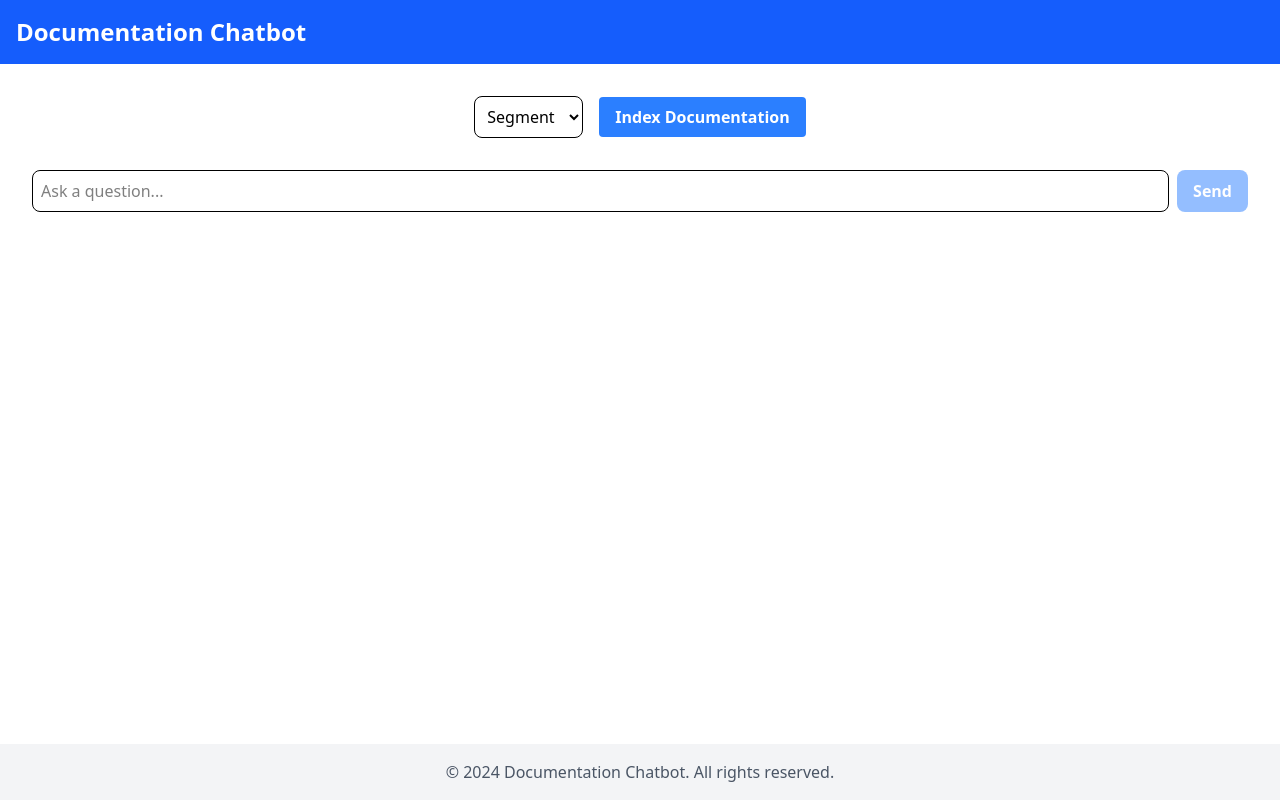
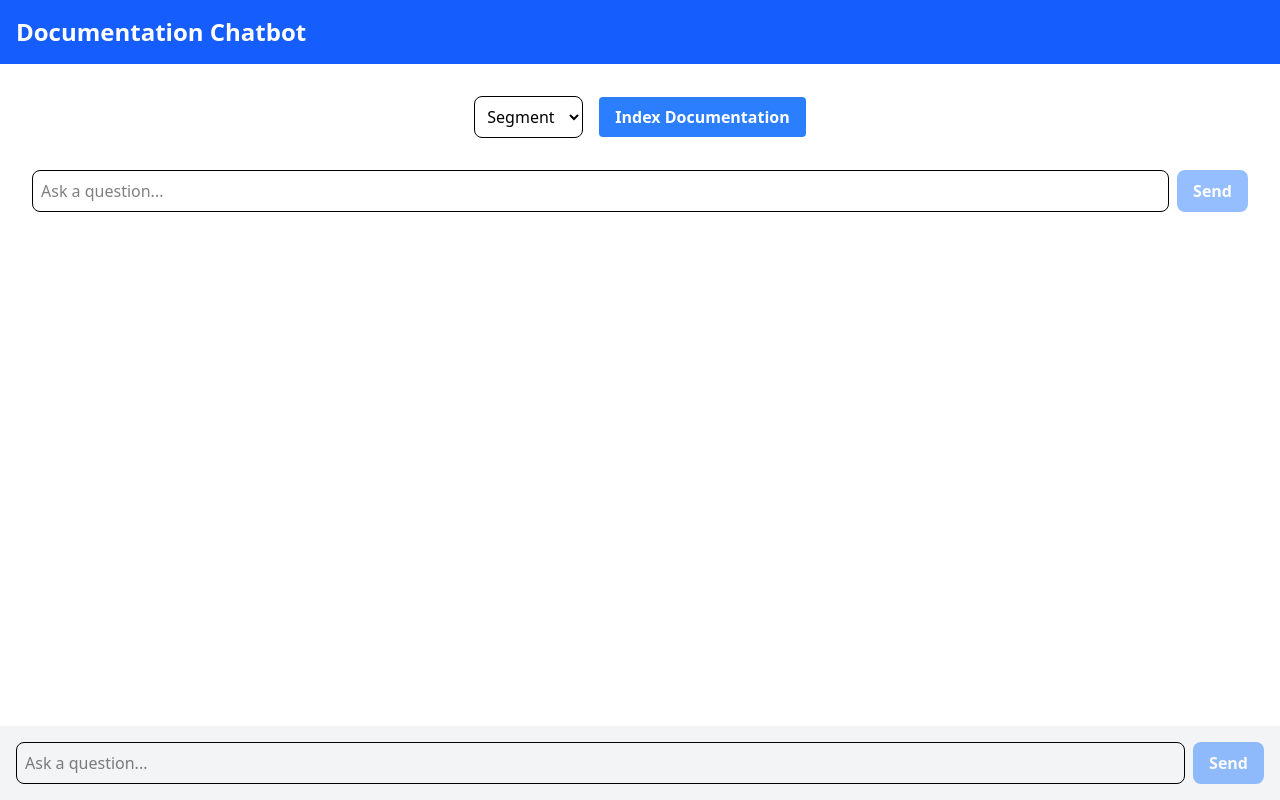
Before and after one commit to mouryagutha/Chat_bot-CDP, a React (Vite) app in the folder frontend/: page / in a window 1280 px wide. Built offline with nearby package versions, Linux system fonts and the light colour scheme.

Commit message:
Update Footer.jsx

```diff
--- a/frontend/src/components/Footer.jsx
+++ b/frontend/src/components/Footer.jsx
@@ -1,8 +1,24 @@
-function Footer() {
+function Footer({ input, setInput, handleSubmit, isLoading, isIndexed }) {
   return (
-    <footer className="bg-gray-100 py-4">
-      <div className="container mx-auto px-4 text-center text-gray-600">
-        <p>© 2024 Documentation Chatbot. All rights reserved.</p>
+    <footer className="bg-gray-100 py-4 fixed bottom-0 w-full shadow-md">
+      <div className="container mx-auto px-4">
+        <form onSubmit={handleSubmit} className="flex gap-2">
+          <input
+            type="text"
+            value={input}
+            onChange={(e) => setInput(e.target.value)}
+            className="flex-1 p-2 border rounded-lg focus:outline-none focus:ring-2 focus:ring-blue-500"
+            placeholder="Ask a question..."
+            disabled={isLoading || !isIndexed}
+          />
+          <button
+            type="submit"
+            className="bg-blue-500 hover:bg-blue-700 text-white font-bold py-2 px-4 rounded-lg disabled:opacity-50"
+            disabled={isLoading || !isIndexed}
+          >
+            Send
+          </button>
+        </form>
       </div>
     </footer>
   );
```
